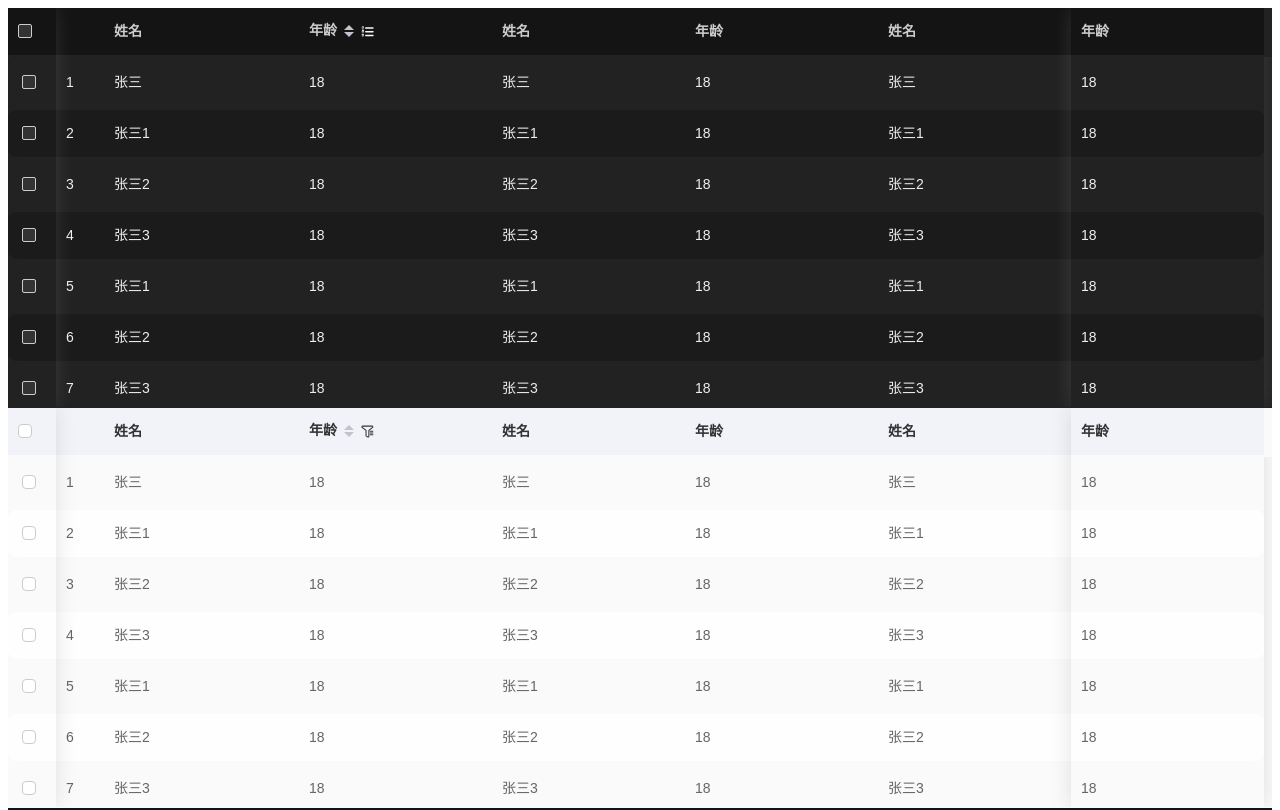
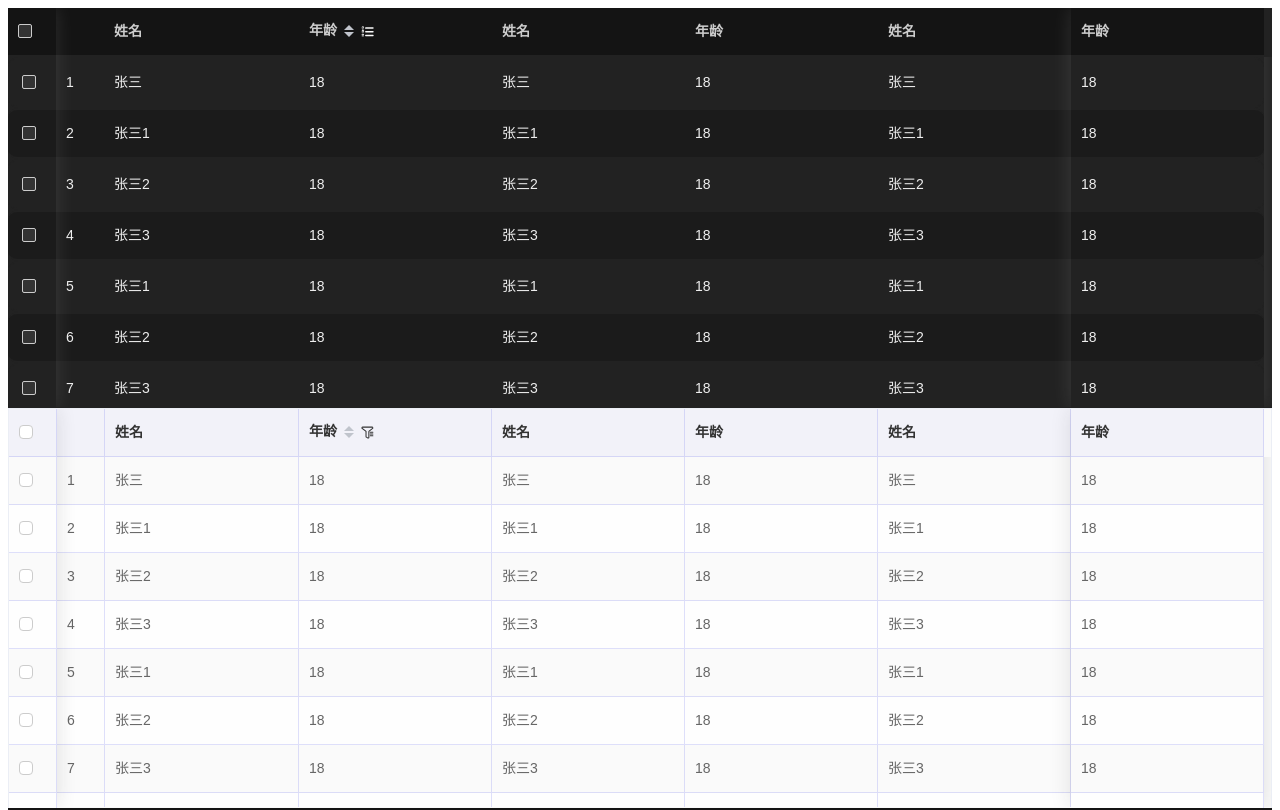
Before and after one commit to Wulakaka/table, a Vue app: page / in a window 1280 px wide. Shown: the top 810 px of the page. Built offline with nearby package versions, Linux system fonts and the light colour scheme.

Commit message:
feat: 调整示例

```diff
--- a/examples/components/TestTable.vue
+++ b/examples/components/TestTable.vue
@@ -16,7 +16,7 @@
       <TslTableColumn prop="name" label="姓名" />
       <TslTableColumn prop="age" label="年龄" fixed="right" />
     </TslTable>
-    <TslTable stripe :data="tableList" theme="light" height="400">
+    <TslTable stripe :data="tableList" theme="light" height="400" border>
       <TslTableColumn type="selection" fixed />
       <TslTableColumn type="index" />
       <TslTableColumn prop="name" label="姓名" type="img" />
```
